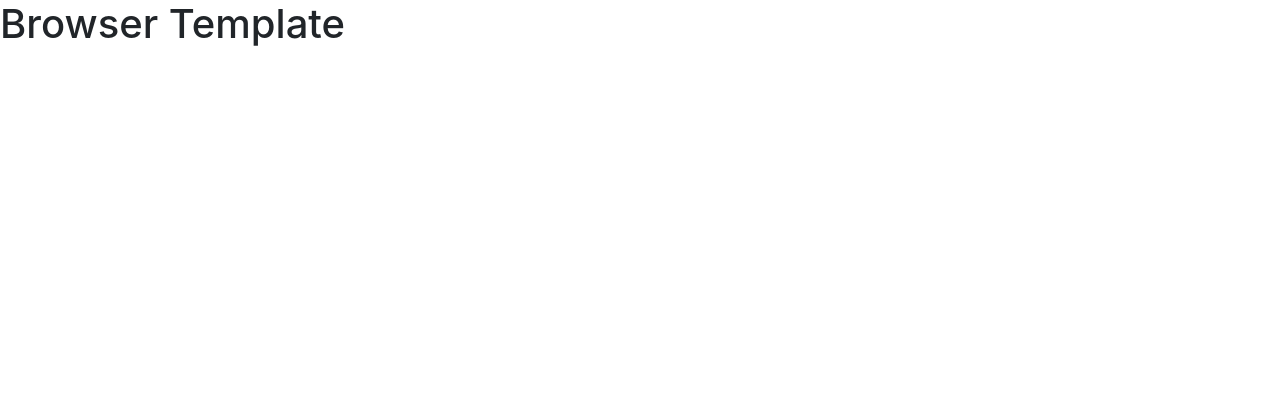
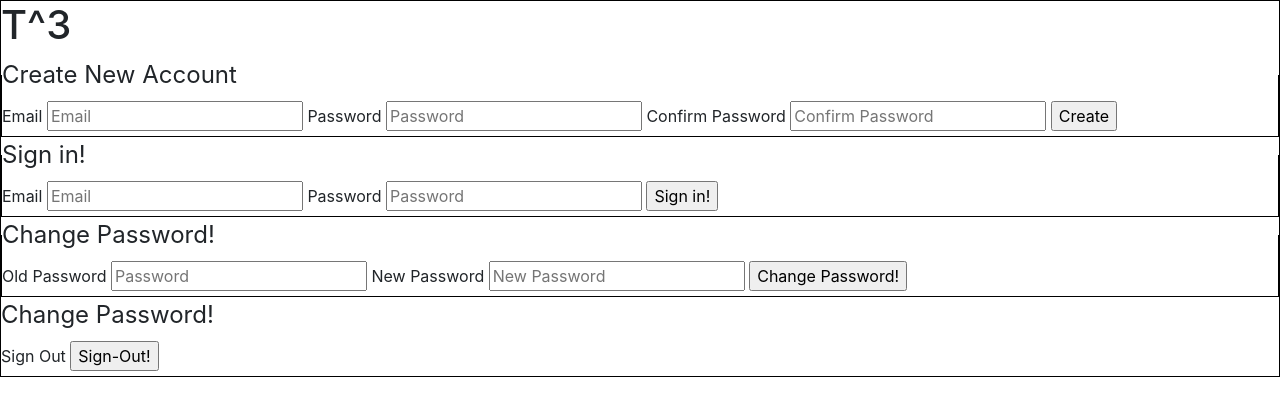
Before and after one commit to ttamsmas/tttMS, a website built with webpack: page index.html in a window 1280 px wide. Built offline with nearby package versions, Linux system fonts and the light colour scheme.

Commit message:
Added HTML User Management Form Elements

```diff
--- a/assets/scripts/config.js
+++ b/assets/scripts/config.js
@@ -2,8 +2,8 @@
 
 let apiUrl
 const apiUrls = {
-  production: '<replace-with-heroku-url>',
-  development: 'http://localhost:4741'
+  production: 'https://tic-tac-toe-api-production.herokuapp.com',
+  development: 'https://tic-tac-toe-api-development.herokuapp.com'
 }
 
 if (window.location.hostname === 'localhost') {
--- a/index.html
+++ b/index.html
@@ -11,7 +11,54 @@
     <script src="public/vendor.js" type="text/javascript" charset="utf-8" defer></script>
     <script src="public/application.js" type="text/javascript" charset="utf-8" defer></script>
   </head>
-    <body>
-      <h1>Browser Template</h1>
+  <body style="border:1px black solid">
+    <h1>T^3</h1>
+    <section>
+      <form id="sign-up-form">
+        <fieldset style="border: 1px solid black">
+          <legend>Create New Account</legend>
+          <label for="sign-up-email">Email</label>
+          <input id="sign-up-email" type="email" name="credentials[email]" placeholder="Email">
+          <label for="sign-up-password">Password</label>
+          <input id="sign-up-password" type="password" name="credentials[password]" placeholder="Password">
+          <label for="sign-up-password_confirmation">Confirm Password</label>
+          <input id="sign-up-password_confirmmation" type="password" name="credentials[password_confirmation]" placeholder="Confirm Password">
+          <input type="submit" value="Create">
+        </fieldset>
+      </form>
+    </section>
+    <section>
+      <form id="sign-in-form">
+        <fieldset style="border: 1px solid black">
+          <legend>Sign in!</legend>
+          <label for="sign-in-email">Email</label>
+          <input id="sign-in-email" type="email" name="credentials[email]" placeholder="Email">
+          <label for="sign-in-password">Password</label>
+          <input id="sign-in-password" type="password" name="credentials[password]" placeholder="Password">
+          <input type="submit" value="Sign in!">
+        </fieldset>
+      </form>
+    </section>
+    <section>
+      <form id="change-password-form">
+        <fieldset style="border: 1px solid black">
+          <legend>Change Password!</legend>
+          <label for="old-password">Old Password</label>
+          <input id="old-password" type="password" name="passwords[old]" placeholder="Password">
+          <label for="new-password_confirmation">New Password</label>
+          <input id="new-password_confirmmation" type="password" name="passwords[new]" placeholder="New Password">
+          <input type="submit" value="Change Password!">
+        </fieldset>
+      </form>
+      </section>
+      <section>
+      <form id="sign-out">
+        <fieldset>
+          <legend>Change Password!</legend>
+          <label for="sign-out">Sign Out</label>
+          <input type="submit" value="Sign-Out!">
+        </fieldset>
+      </form>
+    </section>
   </body>
 </html>
--- a/package.json
+++ b/package.json
@@ -10,6 +10,7 @@
     "babel-polyfill": "^6.26.0",
     "bootstrap": "^4.1.2",
     "jquery": "^3.3.1",
+    "node-gyp": "^7.1.1",
     "popper.js": "^1.14.3"
   },
   "devDependencies": {
@@ -37,7 +38,7 @@
     "handlebars-loader": "^1.6.0",
     "load-grunt-config": "^3.0.1",
     "node-libs-browser": "^2.1.0",
-    "node-sass": "^4.7.2",
+    "node-sass": "^4.14.1",
     "on-build-webpack": "^0.1.0",
     "opn": "^5.4.0",
     "postcss-loader": "^2.1.6",
```
Also changed, not shown: 1 other file. Lines whose indentation alone changed are shown as unchanged.
